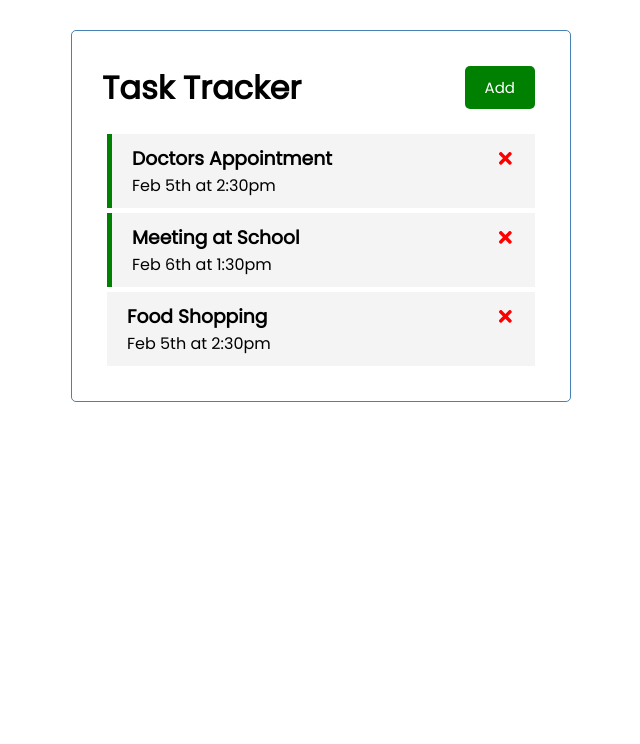
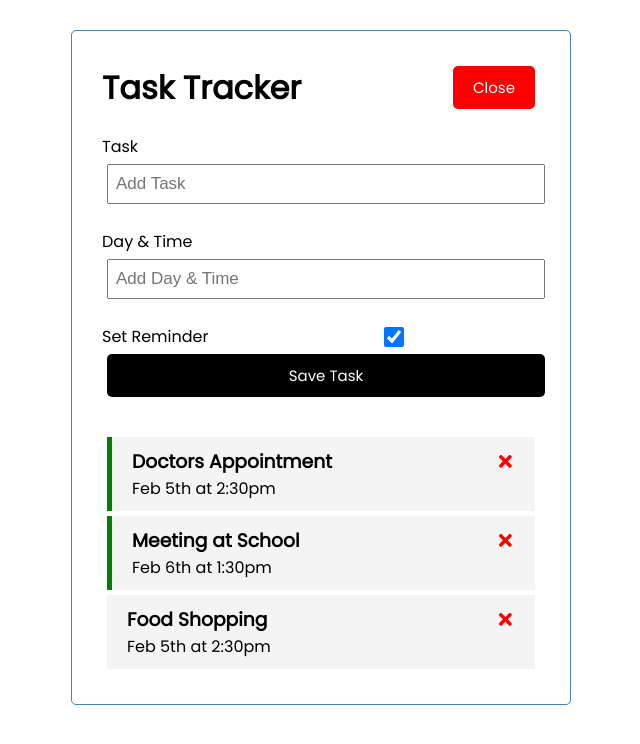
Before and after one commit to VikashPR/react-task-tracker, a React (Create React App) app: page / in a window 1280 px wide. Both pictures are taken after a click on the button "Add". Shown: the top 744 px of the page, without its empty margins (319-959 px from the left). Built offline with nearby package versions, Linux system fonts and the light colour scheme.

Commit message:
Feat(new): add newTask add

```diff
--- a/src/App.js
+++ b/src/App.js
@@ -1,7 +1,7 @@
 import { useState } from 'react'
 import Header from './components/Header';
 import Tasks from './components/Tasks';
-
+import AddTask from './components/AddTask';
 function App() {
   const [tasks, setTasks] = useState([
     {
@@ -23,6 +23,7 @@
         reminder: false,
     },
   ])
+  const [showAddTask, setShowAddTask] = useState(false)
   // Delete Task
   const deleteTask = (id) => {
       setTasks(tasks.filter((task) => task.id !== id))
@@ -32,11 +33,18 @@
     setTasks(tasks.map((task) => task.id === id ? {...task , reminder: !task.reminder}: task))
     console.log(tasks);
   }
+  // Const Add task
+  const addTask = (task) => {
+    const id = Math.floor(Math.random() * 198 + 94)
+    const newTask = { id, ...task }
+    setTasks([...tasks, newTask])
+  }
 
   const name = 'Task Tracker';
   return (
     <div className="container">
-      <Header title={name} />
+      <Header title={name} onAdd={() => setShowAddTask(!showAddTask)} showAdd={showAddTask} />
+      {showAddTask && <AddTask onAdd={addTask}/>}
       {tasks.length > 0 ? <Tasks tasks={tasks} onDelete={deleteTask} onToggle={toggleReminder} /> : 'No tasks 😂'}
     </div>
   );
--- /dev/null
+++ b/src/components/AddTask.js
@@ -0,0 +1,43 @@
+import { useState } from "react"
+
+const AddTask = ({onAdd}) => {
+    const [text, setText] = useState('')
+    const [day, setDay] = useState('')
+    const [reminder, setReminder] = useState('False')
+    const onSubmit = (e) => {
+        e.preventDefault()
+        if(!text){
+            alert('Please add a task')
+            return
+        }
+        onAdd({text, day, reminder})
+        setText('')
+        setDay('')
+        setReminder(false)
+    }
+    return (
+        <form className="add-form" onSubmit={onSubmit}>
+            <div className="form-control">
+                <label>Task</label>
+                <input type='text' placeholder='Add Task' value={text} onChange={(e) => {
+                    setText(e.target.value)
+                }} />
+            </div>
+            <div className="form-control">
+                <label>Day & Time</label>
+                <input type='text' placeholder='Add Day & Time' value={day} onChange={(e) => {
+                    setDay(e.target.value)
+                } } />
+            </div>
+            <div className="form-control-check">
+                <label>Set Reminder</label>
+                <input type='checkbox' value={reminder} checked={reminder} onChange={(e) => {
+                    setReminder(e.currentTarget.checked)
+                }} />
+            </div>
+            <input className="btn btn-block" type='submit' value="Save Task"/>
+        </form>
+    )
+}
+
+export default AddTask
--- a/src/components/Header.js
+++ b/src/components/Header.js
@@ -1,14 +1,13 @@
 import PropTypes from 'prop-types';
 import Button from './Button';
-const Header = ({ title }) => {
-    const onClick = () => {
-        console.log('Click');
-    }
+const Header = ({ title, onAdd, showAdd }) => {
+    // const onClick = () => {
+    //     console.log('Click');
+    // }
     return (
         <header className='header'>
-            {/* <h1 style={styles} >{title}</h1> */}
             <h1>{title}</h1>
-            <Button onClick={onClick} color="green" text="Add"/>
+            <Button onClick={onAdd} color={showAdd ? "Red" : "Green"} text={showAdd ? "Close" : "Add"}/>
         </header>
     )
 }
```
